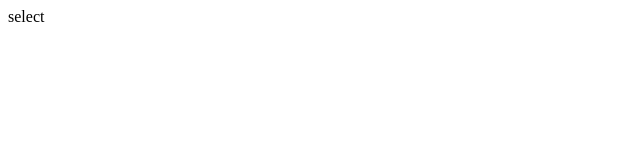
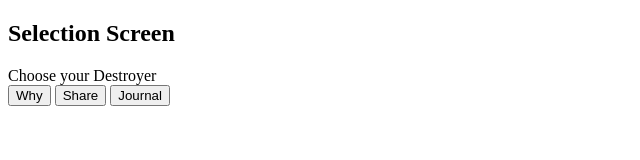
Before and after one commit to coatsnmore/gratitude, a website: page public/index.html at #!/select in a window 1280 px wide. Both pictures are taken after a click on the button "Select". Shown: the whole page, without its empty margins (0-640 px from the left). Drawn offline with Linux system fonts and the light colour scheme.

Commit message:
post rebase

```diff
--- a/public/fragments/select.html
+++ b/public/fragments/select.html
@@ -1 +1,13 @@
-select
+<section id="greeting">
+	<h1>
+	Selection Screen
+	</h1>
+
+	<div class="content">
+		Choose your Destroyer
+	</div>
+	<!-- <button ng-click="journal()">Journal</button> -->
+	<button ng-click="why()">Why</button>
+	<button ng-click="share()">Share</button>
+	<button ng-click="journal()">Journal</button>
+</section>
--- a/public/src/app/gratitude.js
+++ b/public/src/app/gratitude.js
@@ -15,6 +15,16 @@ angular.module('gratitude', ['ngRoute', 'ngResource']).config(['$routeProvider',
 		controller: 'SelectController'
 	});
 
+	$routeProvider.when('/share', {
+		templateUrl: 'fragments/share.html',
+		controller: 'ShareController'
+	});
+
+	$routeProvider.when('/why', {
+		templateUrl: 'fragments/why.html',
+		controller: 'WhyController'
+	});
+
 	$routeProvider.otherwise({
 		templateUrl: 'fragments/welcome.html',
 		controller: 'WelcomeController'
--- a/public/src/app/selectController.js
+++ b/public/src/app/selectController.js
@@ -3,8 +3,14 @@
  */
 angular.module('gratitude').controller('SelectController', ['$scope', '$location',
 	function($scope, $location) {
-		// $scope.select = function (){
-    //   $location.path('/select');
-    // };
+		$scope.why = function (){
+      $location.path('/why');
+    };
+    $scope.share = function (){
+      $location.path('/share');
+    };
+	$scope.journal = function(){
+		$location.path('/journal');
+	};
 	}
 ]);
```
Also changed, not shown: public/fragments/share.html (added), public/fragments/why.html (added), public/src/app/shareController.js (added), public/src/app/whyController.js (added).
